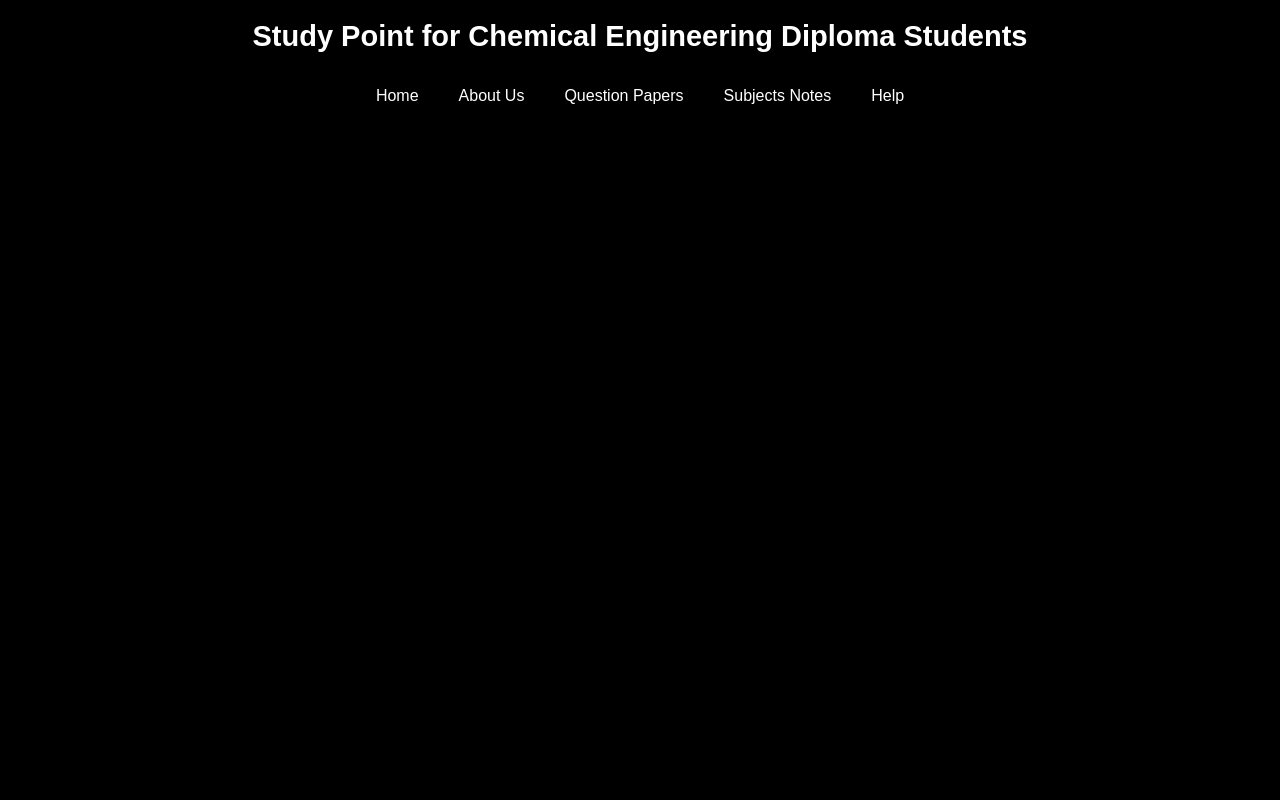
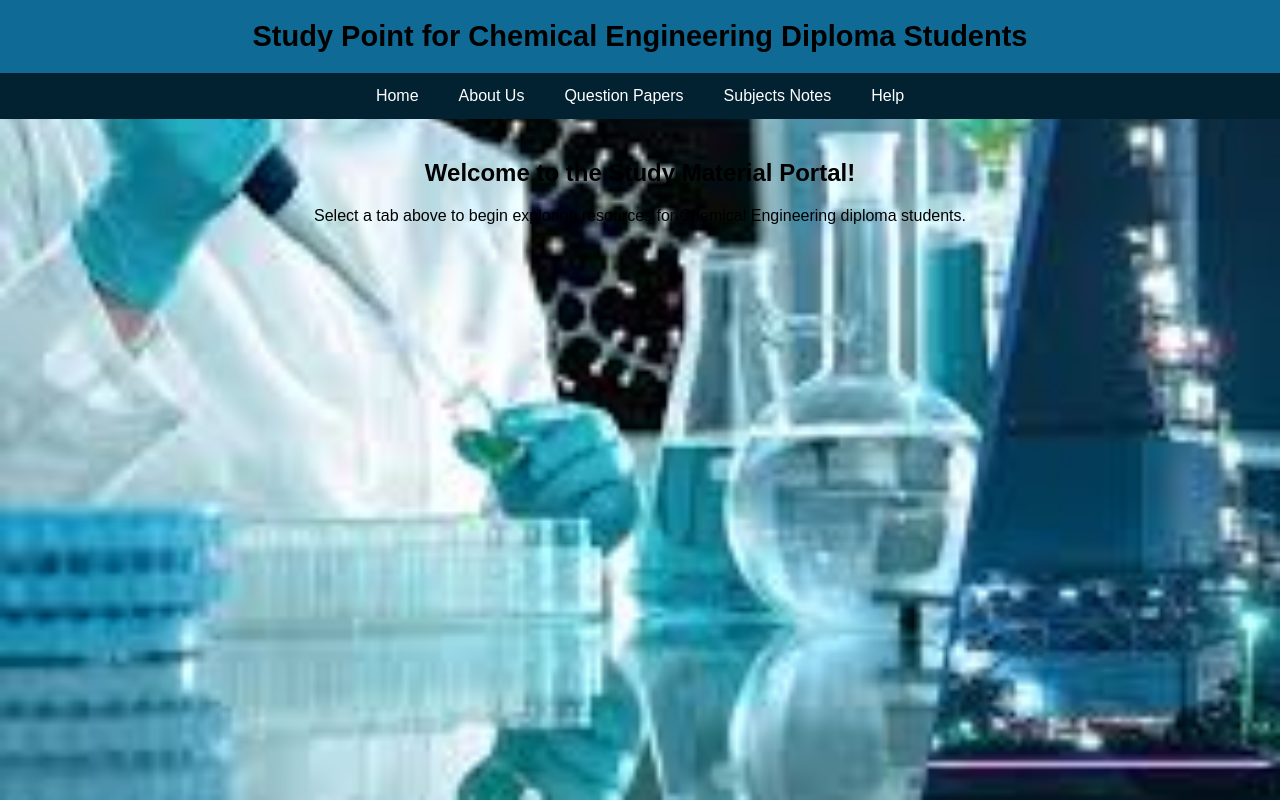
Before and after one commit to Tushar-2002-coder/study-point, a plain HTML site: page index.html in a window 1280 px wide. Drawn offline with Linux system fonts and the light colour scheme.

Commit message:
Update index.html

```diff
--- a/index.html
+++ b/index.html
@@ -7,22 +7,23 @@
     body {
       font-family: Arial, sans-serif;
       margin: 0;
-      background-color: black; /* your image URL here */
+      background-image: url('https://github.com/Tushar-2002-coder/study-point/blob/main/images.jpeg?raw=true'); /* your image URL here */
       background-size: cover;
       background-repeat: no-repeat;
       background-attachment: fixed;
       color: black; /* optional: improves readability */
       }
+
     header {
-      background-color: black;
-      color: white;
+      background-color: #106a96;
+      color: black;
       padding: 20px;
       text-align: center;
       font-size: 29px;
       font-weight: bold;
     }
     nav {
-      background-color: black;
+      background-color: #022232;
       display: flex;
       justify-content: center;
     }
@@ -35,7 +36,7 @@
       font-size: 16px;
     }
     nav button:hover {
-      background-color: grey;
+      background-color: #006699;
     }
     .content {
       padding: 20px;
```
